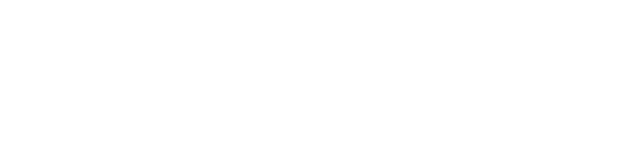
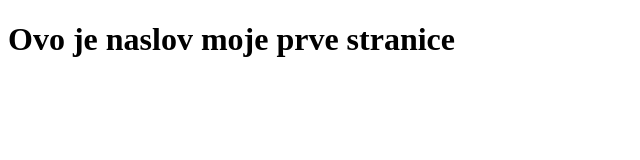
Before and after one commit to borissimic/blab-html-praksa, a plain HTML site: page index.html in a window 1280 px wide. Shown: the whole page, without its empty margins (0-640 px from the left). Drawn offline with Linux system fonts and the light colour scheme.

Commit message:
added <title> and <h1> element into index.html

```diff
--- a/index.html
+++ b/index.html
@@ -1,12 +1,15 @@
 <!DOCTYPE html>
 <html lang="hr">
+
 <head>
  <meta charset="UTF-8">
  <meta http-equiv="X-UA-Compatible" content="IE=edge">
  <meta name="viewport" content="width=device-width, initial-scale=1.0">
  <title>Moja prva stranica</title>
 </head>
+
 <body>
+ <h1>Ovo je naslov moje prve stranice</h1>
+</body>
 
-</body>
 </html>
```
